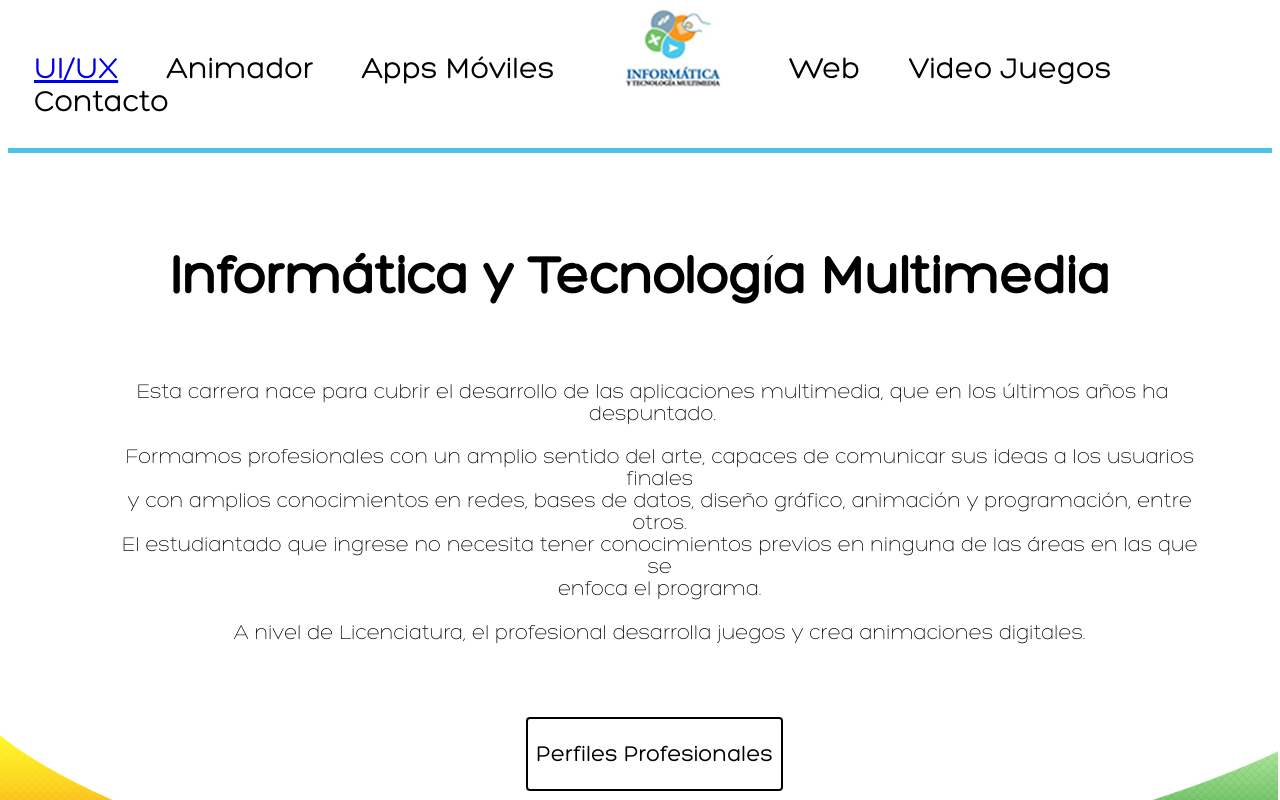
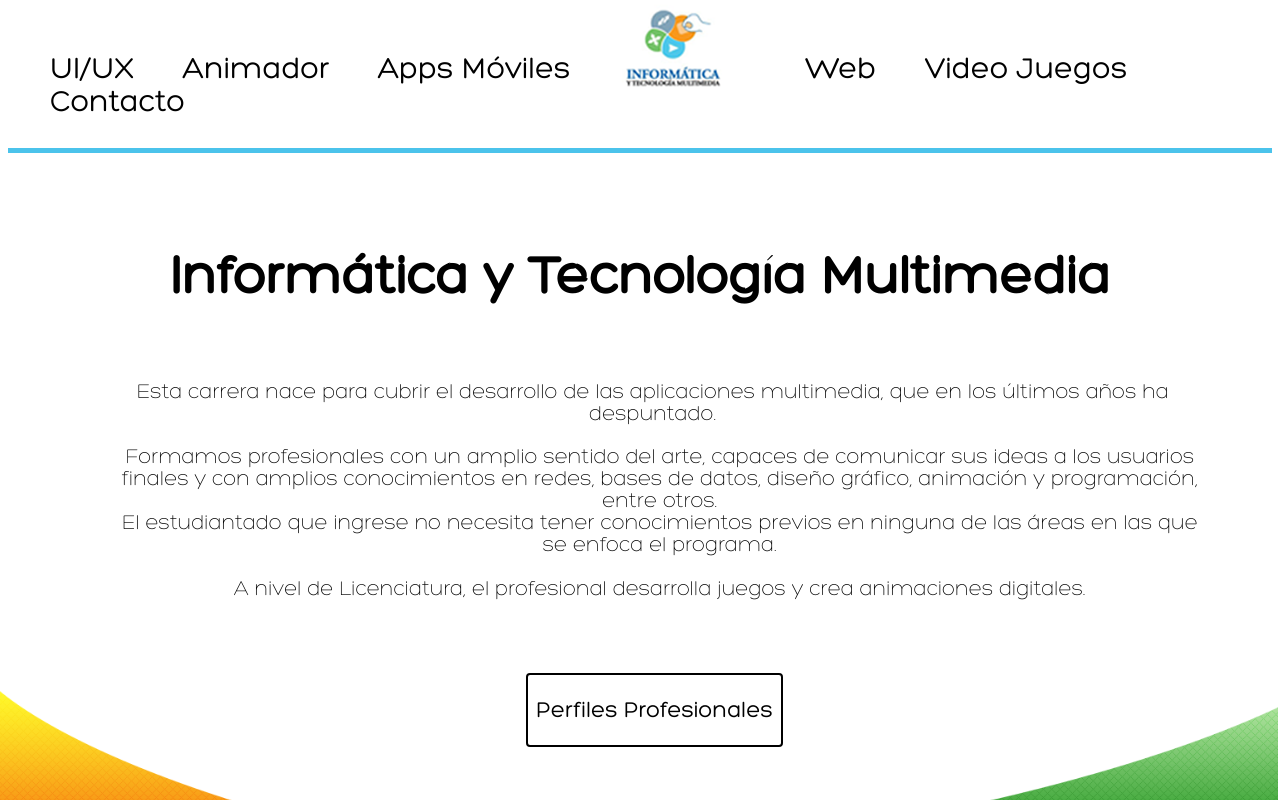
Before and after one commit to Chelvivil1996/Interactivas, a plain HTML site: page Index.html in a window 1280 px wide. Shown: the top 800 px of the page. Drawn offline with Linux system fonts and the light colour scheme.

Commit message:
commit madrugada

```diff
--- a/Index.html
+++ b/Index.html
@@ -12,30 +12,37 @@
 			<nav >
 				<ul class="hovernav">
 					<li ><a id="UI" href="#">UI/UX</a> </li>
-					<li>Animador</li>
-					<li class="li1">Apps Móviles</li>
-					<li >Web</li>
-					<li>Video Juegos</li>
-					<li>Contacto</li>
+					<li><a id="UI" href="#">Animador</a></li>
+					<li class="li1"><a id="UI" href="#">Apps Móviles</a></li>
+					<li ><a id="UI" href="#">Web</a></li>
+					<li><a id="UI" href="#">Video Juegos</a></li>
+					<li><a id="UI" href="#">Contacto</a></li>
 				</ul>
 			</nav>
 		</div>
 
 	</header>
-	<section >
+	<section id="home">
 		<h1>Informática y Tecnología Multimedia</h1>
 
 		<article class="sectionPag1">
 			<p class="h3-1">Esta carrera nace para cubrir el desarrollo de las aplicaciones multimedia, que en los últimos años ha despuntado.</p>
-<p class="h3-2">Formamos profesionales con un amplio sentido del arte, capaces de comunicar sus ideas a los usuarios finales<br>
+<p class="h3-2">Formamos profesionales con un amplio sentido del arte, capaces de comunicar sus ideas a los usuarios finales
  y con amplios conocimientos en  redes, bases de datos, diseño gráfico, animación y programación, entre otros.<br>
- El estudiantado que ingrese no necesita  tener conocimientos previos en ninguna de las áreas en las que se<br>
+ El estudiantado que ingrese no necesita  tener conocimientos previos en ninguna de las áreas en las que se
  enfoca el programa.</p>
 <p class="h3-3">A nivel de Licenciatura, el profesional desarrolla juegos y crea animaciones digitales.</p>
 		</article>
 		<div class="perfiles"><p>Perfiles Profesionales</p></div>
+	<img src="img/bannerITM.png" id="divBanner">
+
 	</section>
-	<img src="img/bannerITM.png" id="divBanner">
+
+	<section id="animador">
+		<div id="divDisApp"><img src="img/mobile-app-designer.png" ></div>
+
+
+	</section>
 
 </body>
 </html>
--- a/css/style.css
+++ b/css/style.css
@@ -15,47 +15,64 @@
 
 }
 
-.hovernav :hover{
+.hovernav a:hover{
 
    border: 3px solid #4bc3eb;
    border-radius: 4px;
    color:#4bc3eb;
+   padding: 0px;
+   margin: -3px;
 
 
 
 
-   /*padding-right: 5px;
-   padding-left: 5px;*/
+}
+nav a{
+    color: black;
+    text-decoration-line: none;
+
 
 }
 
 .menu-top{
 	font-size: 23pt;
 
+
 }
 .divLogo{
 	margin-left: 601px;
 	position: absolute;
 	margin-top: -9px;
+    display: block;
 }
 nav{
 	font-family: 'heroR';
     padding-top: 13px;
     border-bottom: 5px solid #4bc3eb;
+    display: inline-block;
+    padding-right: 0px;
+    padding-left: 0px;
+
 
 }
 ul{
-	padding-left: 6px;
+	padding-left: 22px;
+    padding-right: 0px;
+    display: inline-block;
 }
 
 ul > li{
-	display: inline;
-	margin-left: 20px;
-	margin-right: 20px;
+	display: inline-block;
+	margin: 0 20px;
+    padding-left: 0px;
+    padding-right: 0px;
+
 }
 .li1{
 
 	margin-right: 206px;
+    padding-right: 0px;
+    padding-left: 0px;
 
 }
 h1 {
@@ -112,6 +129,13 @@ h1 {
     margin-left: -19px;
 
 }
+#divDisApp img {
+
+    width: 102%;
+    margin-left: -19px;
+    margin-top: 120px;
+
+}
 #barra{
     width: 100%;
     margin-top: 0px;
```
Also changed, not shown: img/conocimiento.png (added), img/mobile-app-designer.png (added), img/responsa.png (added). Lines whose indentation alone changed are shown as unchanged.
